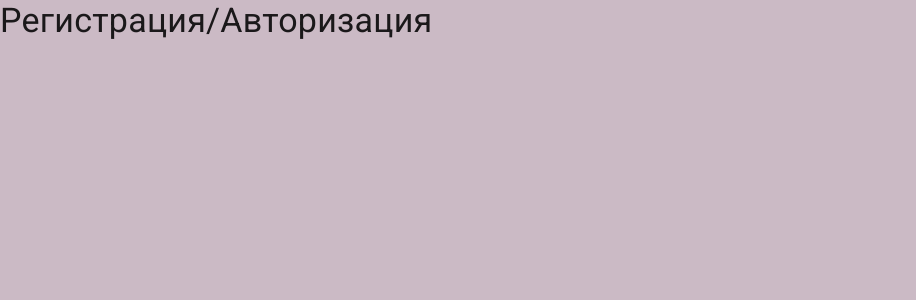
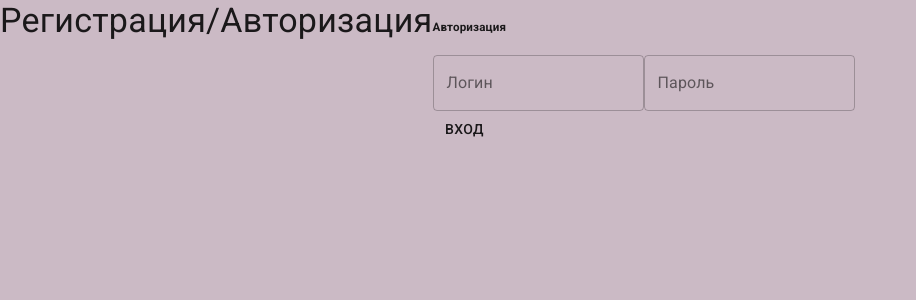
Before and after one commit to AnnPak/test-Diploma, a React (Create React App) app: page /signIn in a window 1280 px wide. Shown: the top 300 px of the page, without its empty margins (0-916 px from the left). Built offline with nearby package versions, Linux system fonts and the light colour scheme.

Commit message:
lesson 3

```diff
--- a/package.json
+++ b/package.json
@@ -22,6 +22,7 @@
     "lodash": "^4.17.21",
     "react": "^17.0.2",
     "react-dom": "^17.0.2",
+    "react-hook-form": "^7.5.3",
     "react-router-dom": "^5.2.0",
     "react-scripts": "4.0.3",
     "styled-components": "^5.2.3",
--- a/src/components/Router/Router.tsx
+++ b/src/components/Router/Router.tsx
@@ -1,7 +1,6 @@
 import React, { FC } from 'react';
 import { BrowserRouter, Switch } from 'react-router-dom';
 
-import { Layout } from 'components/common/Layout/Layout';
 import { NonAuthLayout } from 'components/common/Layout/NonAuthLayout';
 import { ProjectsPage } from 'components/pages/ProjectsPage';
 import { CalendarPage } from 'components/pages/CalendarPage';
@@ -9,8 +8,6 @@ import { ProfilePage } from 'components/pages/ProfilePage';
 import { SignInPage } from 'components/pages/SignInPage';
 import { SignUpPage } from 'components/pages/SignUpPage';
 import { Route } from './Route';
-
-/** Добавить новый layout рег/авто */
 
 export const Router: FC = () => {
   return (
--- a/src/components/common/Layout/NonAuthLayout.tsx
+++ b/src/components/common/Layout/NonAuthLayout.tsx
@@ -4,10 +4,11 @@ import Typography from '@material-ui/core/Typography';
 
 import * as S from './authLayout.styled';
 
-export const NonAuthLayout: React.FC = () => {
+export const NonAuthLayout: React.FC = ({ children }) => {
   return (
     <S.Wrapper>
       <Typography variant="h4">Регистрация/Авторизация</Typography>
+      {children}
     </S.Wrapper>
   );
 };
--- /dev/null
+++ b/src/components/domain/SignIn/containers/SignInContainer.tsx
@@ -0,0 +1,22 @@
+import React, { FC, useCallback } from 'react';
+import { useForm } from 'react-hook-form';
+
+import { ISignInComponent } from '../interfaces/ISignInComponent';
+
+interface IProps {
+  component: React.ElementType<ISignInComponent>;
+}
+
+export const SignInContainer: FC<IProps> = (props) => {
+  const { component: Companent } = props;
+  const methods = useForm();
+  const a = 1;
+  const onSubmit = useCallback(
+    (formFields: any) => {
+      console.log(a);
+    },
+    [a]
+  );
+
+  return <Companent formMethods={methods} onSubmit={methods.handleSubmit(onSubmit)} />;
+};
--- /dev/null
+++ b/src/components/domain/SignIn/index.tsx
@@ -0,0 +1,2 @@
+export { SignInContainer } from './containers/SignInContainer';
+export { SignIn } from './view/SignIn';
--- /dev/null
+++ b/src/components/domain/SignIn/interfaces/ISignInComponent.ts
@@ -0,0 +1,7 @@
+import { UseFormReturn } from 'react-hook-form';
+
+export interface ISignInComponent {
+  formMethods: UseFormReturn;
+  // onSubmit: (formFields: any) => any;
+  onSubmit: any;
+}
--- /dev/null
+++ b/src/components/domain/SignIn/view/SignIn.tsx
@@ -0,0 +1,45 @@
+import React from 'react';
+import { Button, TextField } from '@material-ui/core';
+
+import { ISignInComponent } from '../interfaces/ISignInComponent';
+
+export const SignIn: React.FC<ISignInComponent> = ({ formMethods, onSubmit }) => {
+  const {
+    register,
+    formState: { errors },
+  } = formMethods;
+  return (
+    <div>
+      <h5>Авторизация</h5>
+      <div>
+        <TextField
+          label="Логин"
+          placeholder="Введите логин"
+          variant="outlined"
+          helperText={errors.login?.message}
+          error={!!errors.login}
+          // {...register('login', {
+          //   required: { value: true, message: 'Заполните поле!' },
+          //   minLength: 5,
+          //   maxLength: 32,
+          // })}
+        />
+        <TextField
+          label="Пароль"
+          placeholder="Введите пароль"
+          variant="outlined"
+          helperText={errors.password?.message}
+          error={!!errors.password}
+          {...register('password', {
+            required: { value: true, message: 'Заполните поле!' },
+            minLength: 3,
+            maxLength: 32,
+          })}
+        />
+      </div>
+      <div>
+        <Button onClick={onSubmit}>Вход</Button>
+      </div>
+    </div>
+  );
+};
--- a/src/components/pages/SignInPage.tsx
+++ b/src/components/pages/SignInPage.tsx
@@ -1,5 +1,7 @@
 import React from 'react';
 
+import { SignIn, SignInContainer } from 'components/domain/SignIn';
+
 export const SignInPage: React.FC = () => {
-  return <div>Авторизация</div>;
+  return <SignInContainer component={SignIn} />;
 };
```
Also changed, not shown: src/components/common/Layout/Layout.tsx (+2 -11 lines), 1 other file (tests, documents, lock files or other folders).
